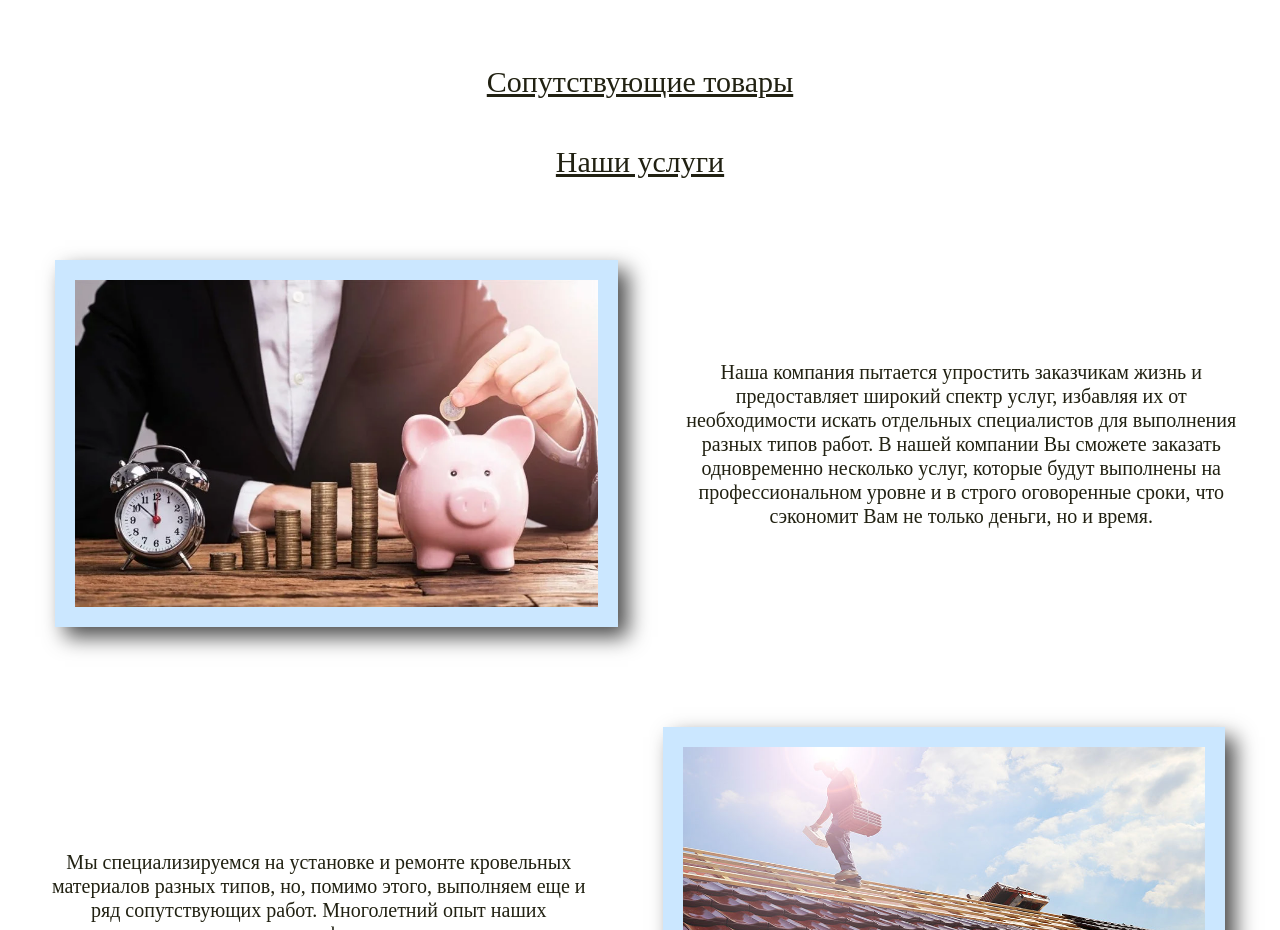
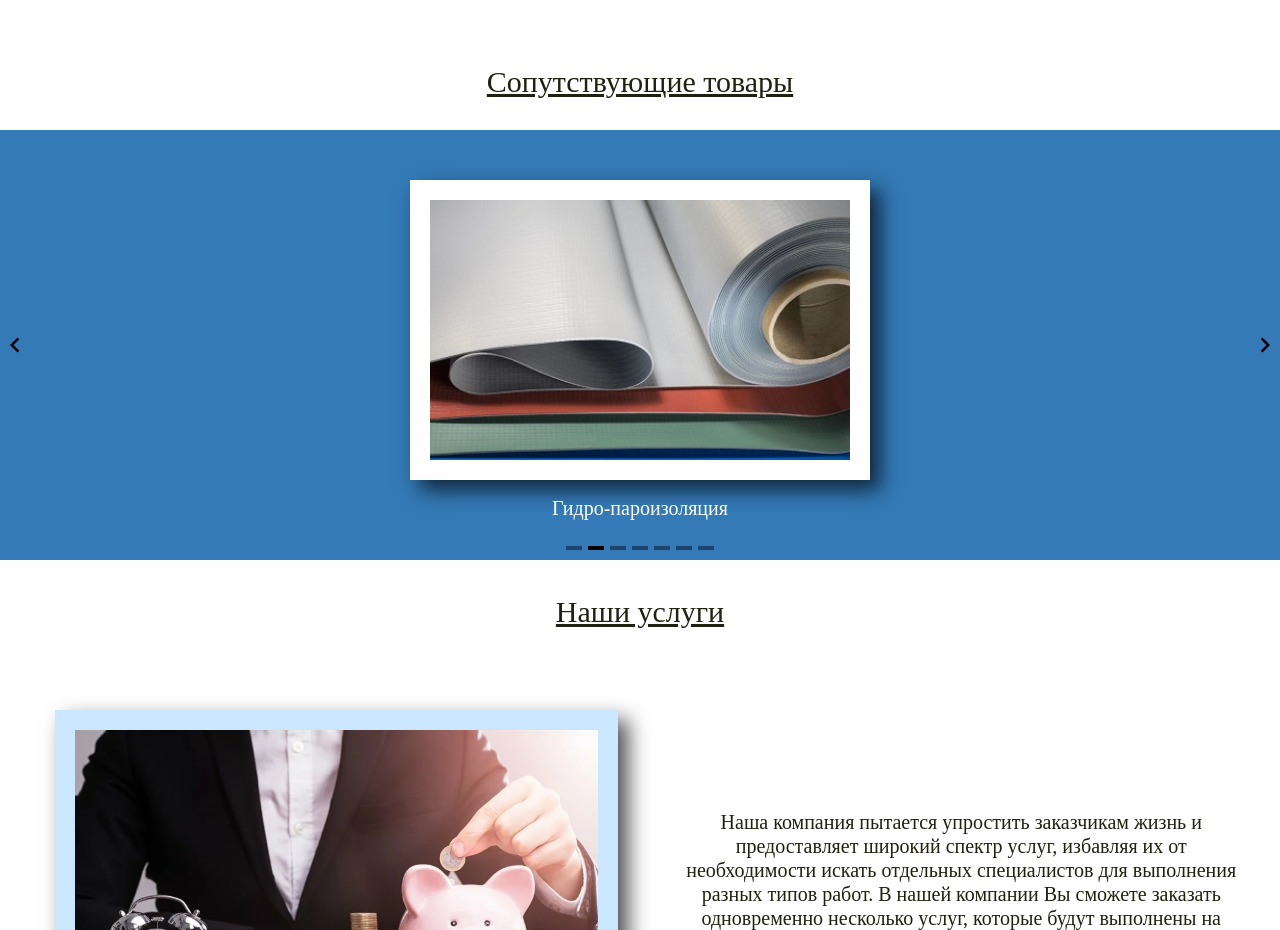
Before and after one commit to AntoniKozlov/roofing-Vue3.0-Nuxt, a Vue app in the folder roofing/: page / in a window 1280 px wide. Shown: the part 1740-2670 px from the top of the page. Built offline with nearby package versions, Linux system fonts and the light colour scheme.

Commit message:
Add vue carousel

```diff
--- a/roofing/package.json
+++ b/roofing/package.json
@@ -13,7 +13,7 @@
     "core-js": "^3.8.3",
     "jquery": "^3.5.1",
     "vue": "^3.2.13",
-    "vue-easy-slider": "^5.3.4"
+    "vue3-carousel": "^0.3.1"
   },
   "devDependencies": {
     "@babel/core": "^7.12.16",
--- a/roofing/src/App.vue
+++ b/roofing/src/App.vue
@@ -5,14 +5,11 @@
 </template>
 
 <script>
-//  import Vue from 'vue';
-// import VueScrollIndicator from 'vue-scroll-indicator';
-
 import 'bootstrap/dist/css/bootstrap.css';
-// import 'bootstrap-vue/dist/bootstrap-vue.css';
 import 'bootstrap';
 
 import MainApp from './components/main-app/MainApp.vue'
+
 
 export default {
     name: 'App',
--- a/roofing/src/components/production/ProductionSection.css
+++ b/roofing/src/components/production/ProductionSection.css
@@ -132,3 +132,7 @@
     width: 100%;
     height: 100%;
 }
+
+.carousel__pagination {
+    padding-left: 0px;
+}
--- a/roofing/src/components/production/ProductionSection.html
+++ b/roofing/src/components/production/ProductionSection.html
@@ -13,18 +13,20 @@
         </div>
     </div>
     <div class="centered ourProduction"><u>Сопутствующие товары</u></div>
-    <!-- <Slider
-            class="fade-in"
-            animation="fade"
-            v-model="sliderValue"
-            :duration="5000"
-            :speed="1000"
-            style="height: 450px;box-shadow: 0 1px 15px 3px #337AB7;"
+    <carousel
+        :items-to-show="sliderValue"
+        :autoplay="5000"
+        :mouseDrag="true"
+        :touchDrag="true"
+        :wrap-around="true"
+        :i18n="{
+            'iconArrowRight': 'Следующий слайд',
+            'iconArrowLeft': 'Предыдущий слайд',
+        }"
     >
-        <SliderItem
+        <slide
             v-for="(elem, index) in relatedProducts"
             :key="index"
-                @click="changeIndex(1);"
             class="sliderStyle"
         >
             <div class="img-section-related centered cont">
@@ -40,6 +42,11 @@
                     <p>{{elem.name}}</p>
                 </div>
             </div>
-        </SliderItem>
-    </Slider> -->
+        </slide>
+
+        <template #addons>
+          <navigation />
+          <pagination />
+        </template>
+    </carousel>
 </div>
--- a/roofing/src/components/production/ProductionSection.js
+++ b/roofing/src/components/production/ProductionSection.js
@@ -1,24 +1,19 @@
 import productionList from '../../consts/productionList';
 import relatedProducts from '../../consts/relatedProducts';
 
-import { Slider, SliderItem } from "vue-easy-slider";
+import 'vue3-carousel/dist/carousel.css'
+import { Carousel, Slide, Pagination, Navigation } from 'vue3-carousel'
 
 export default {
     name: 'ProductionSection',
     components: {
-        Slider,
-        SliderItem
+        Carousel, Slide, Pagination, Navigation
     },
     data() {
         return {
             productionList,
             relatedProducts,
-            sliderValue: 2
+            sliderValue: 1,
         };
     },
-    methods: {
-        changeIndex(index) {
-            this.sliderValue = index;
-        }
-    }
 }
```
Also changed, not shown: 1 other file (tests, documents, lock files or other folders). Lines whose indentation alone changed are shown as unchanged.
